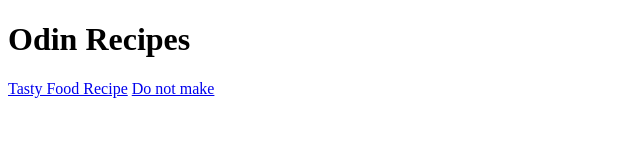
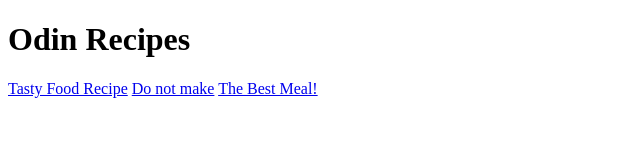
Before and after one commit to MarkedCards/Recipe-Project, a plain HTML site: page index.html in a window 1280 px wide. Shown: the whole page, without its empty margins (0-640 px from the left). Drawn offline with Linux system fonts and the light colour scheme.

Commit message:
attempt 3 at fixing missing link

```diff
--- a/index.html
+++ b/index.html
@@ -10,5 +10,6 @@
     <h1>Odin Recipes</h1>
     <a href="recipes/Boiled-Shoe.html">Tasty Food Recipe</a>
     <a href="recipes/Seasoned-Shit.html">Do not make</a>
+    <a href="recipes/Deep-Fried-Phone.html">The Best Meal!</a>
 </body>
 </html>
```
